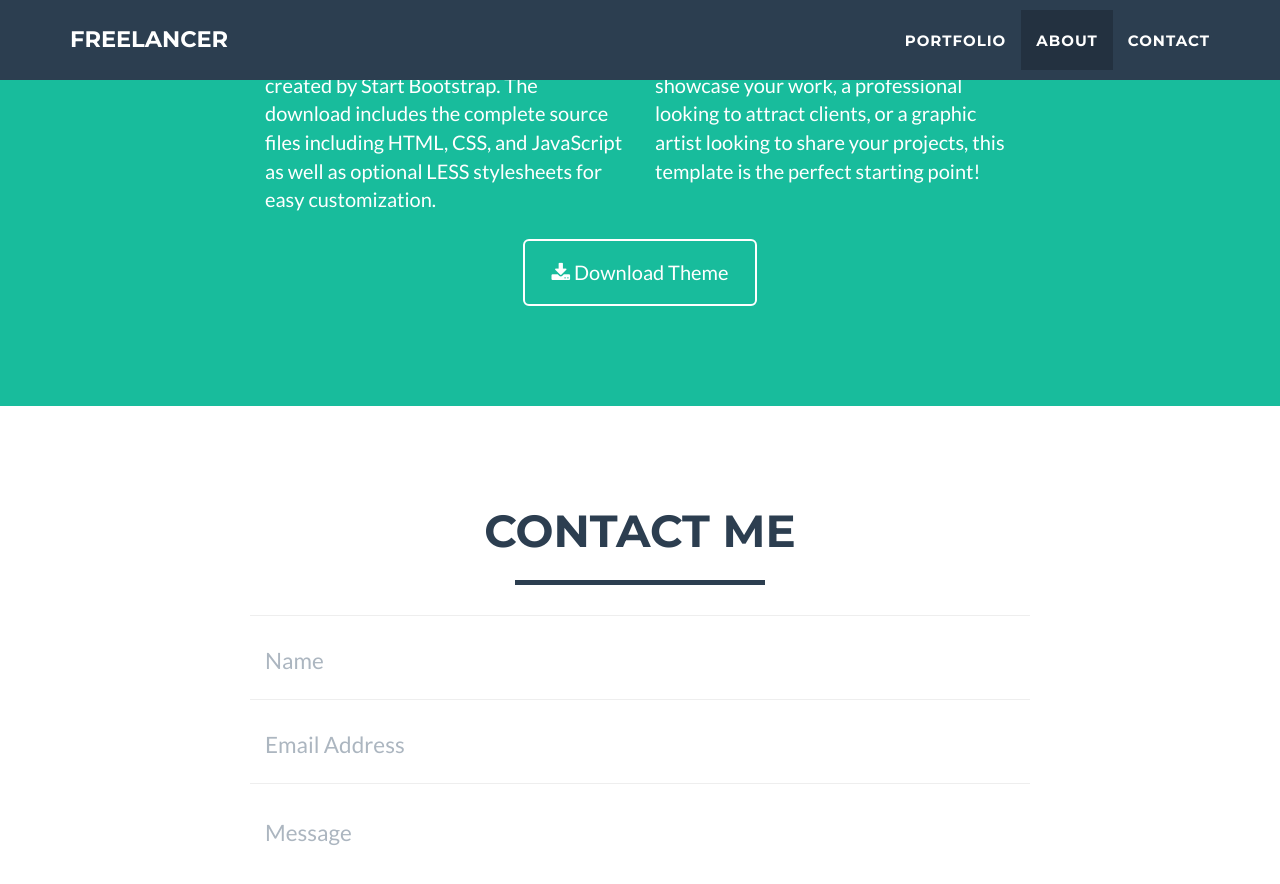
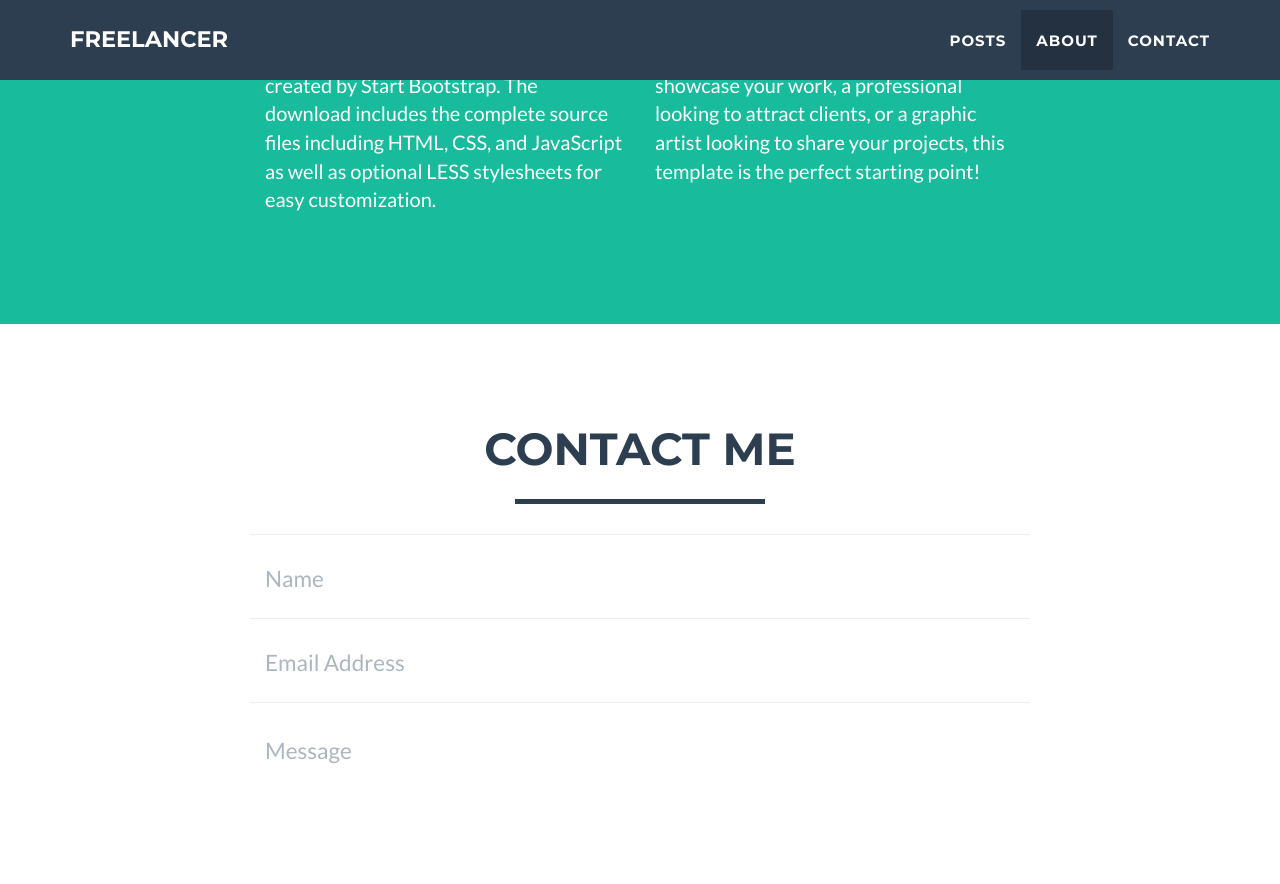
Before and after one commit to miguelrueda/miguelrueda.github.io, a Jekyll site: the page built from index.html, in a window 1280 px wide and 900 px high, scrolled down 1832 px. Shown: the top 884 px of the window. Built offline with Jekyll 4.4.1, drawn with Linux system fonts in a browser that asks for light colours.

Commit message:
Jekyll template added

```diff
--- a/_includes/about.html
+++ b/_includes/about.html
@@ -14,11 +14,13 @@
                 <div class="col-lg-4">
                     <p>Whether you're a student looking to showcase your work, a professional looking to attract clients, or a graphic artist looking to share your projects, this template is the perfect starting point! </p>
                 </div>
+				<!--
                 <div class="col-lg-8 col-lg-offset-2 text-center">
                     <a href="#" class="btn btn-lg btn-outline">
                         <i class="fa fa-download"></i> Download Theme
                     </a>
                 </div>
+				-->
             </div>
         </div>
     </section>
--- a/_includes/contact_static.html
+++ b/_includes/contact_static.html
@@ -9,7 +9,7 @@
 		</div>
 		<div class="row">
 			<div class="col-lg-8 col-lg-offset-2">
-				<form  action="//formspree.io/you@email.com" method="POST" name="sentMessage" id="contactForm" novalidate>
+				<form  action="//formspree.io/miguel.rueda@hotmail.com" method="POST" name="sentMessage" id="contactForm" novalidate>
 					<div class="row control-group">
 						<div class="form-group col-xs-12 floating-label-form-group controls">
 							<label>Name</label>
--- a/_includes/nav.html
+++ b/_includes/nav.html
@@ -19,7 +19,7 @@
                         <a href="#page-top"></a>
                     </li>
                     <li class="page-scroll">
-                        <a href="#portfolio">Portfolio</a>
+                        <a href="#portfolio">Posts</a>
                     </li>
                     <li class="page-scroll">
                         <a href="#about">About</a>
```
